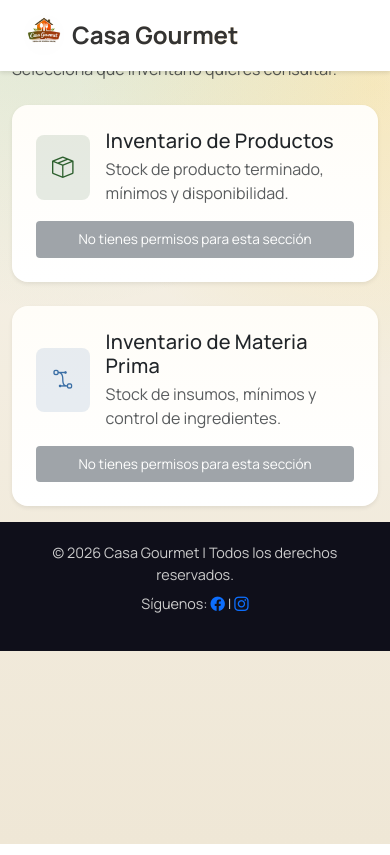
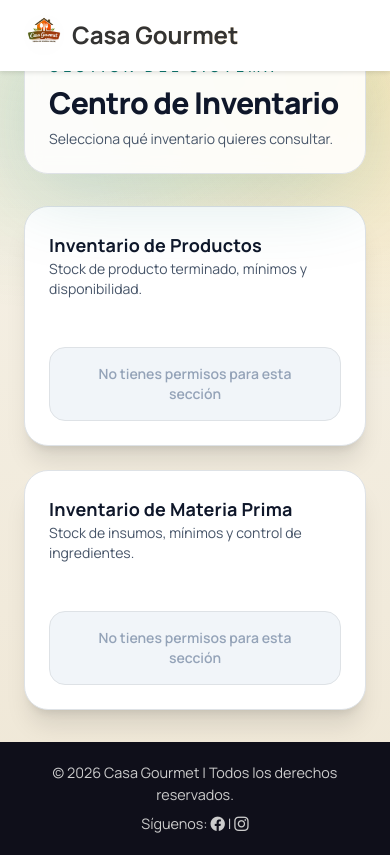
Before and after one commit to IDGS-804-23002222/FondaGourmet, a Python web app: template templates/inventario/index.html in a window 390 px wide. Run offline with Jinja, Linux system fonts and the light colour scheme; the template is opened without the code that fills it, so the values that code supplies are empty; some libraries are stand-ins or nearby versions.

Commit message:
Actualizacion inventario

```diff
--- a/templates/inventario/index.html
+++ b/templates/inventario/index.html
@@ -1,61 +1,118 @@
 {% extends "base.html" %}
 {% block title %}Inventario{% endblock %}
 
+{% block head %}
+<script src="https://cdn.tailwindcss.com"></script>
+<script>
+    tailwind.config = {
+        theme: {
+            extend: {
+                fontFamily: {
+                    sans: ['Manrope', 'Nunito Sans', 'sans-serif'],
+                },
+                colors: {
+                    gourmet: {
+                        50: '#f8fafc',
+                        100: '#e2e8f0',
+                        500: '#0f766e',
+                        600: '#115e59',
+                        700: '#134e4a',
+                        800: '#0f172a',
+                    },
+                },
+                boxShadow: {
+                    glow: '0 20px 80px rgba(15, 118, 110, 0.18)',
+                },
+            },
+        },
+    }
+</script>
+{% endblock %}
+
 {% block content %}
-<div class="container-fluid py-3">
-    <div class="mb-4">
-        <h1 class="mb-2">Centro de Inventario</h1>
-        <p class="text-muted mb-0">Selecciona qué inventario quieres consultar.</p>
+
+<div class="mx-auto max-w-6xl px-4 py-8 sm:px-6 lg:px-8">
+
+    <!-- HEADER -->
+    <div class="mb-8 rounded-3xl border border-white/60 bg-white/85 p-6 shadow-glow backdrop-blur">
+        <p class="mb-2 text-sm font-semibold uppercase tracking-[0.3em] text-teal-700">
+            Gestión del sistema
+        </p>
+        <h1 class="text-3xl font-black tracking-tight text-slate-900 sm:text-4xl">
+            Centro de Inventario
+        </h1>
+        <p class="mt-2 text-sm text-slate-600">
+            Selecciona qué inventario quieres consultar.
+        </p>
     </div>
 
-    <div class="row g-4">
-        <div class="col-12 col-lg-6">
-            <div class="card h-100 border-0 shadow-sm">
-                <div class="card-body p-4 d-flex flex-column">
-                    <div class="d-flex align-items-center gap-3 mb-3">
-                        <div class="rounded-3 p-3" style="background: rgba(44, 95, 45, 0.12); color: #2c5f2d;">
-                            <i class="bi bi-box-seam fs-4"></i>
-                        </div>
+    <!-- GRID -->
+    <div class="grid gap-6 md:grid-cols-2">
+
+        <!-- INVENTARIO PRODUCTOS -->
+        <div class="rounded-3xl border border-slate-200 bg-white p-6 shadow-xl flex flex-col justify-between">
+
+            <div class="flex items-center gap-4 mb-4">
                 <div>
-                            <h3 class="h5 mb-1">Inventario de Productos</h3>
-                            <p class="text-muted mb-0">Stock de producto terminado, mínimos y disponibilidad.</p>
+                    <h3 class="text-lg font-bold text-slate-900">
+                        Inventario de Productos
+                    </h3>
+                    <p class="text-sm text-slate-600">
+                        Stock de producto terminado, mínimos y disponibilidad.
+                    </p>
                 </div>
             </div>
 
-                    <div class="mt-auto">
+            <div class="mt-4">
                 {% if puede_ver_productos %}
-                        <a href="{{ url_for('productos.index') }}" class="btn btn-primary w-100">Ver inventario de productos</a>
+                <a href="{{ url_for('productos.index') }}"
+                    class="block w-full text-center rounded-2xl bg-slate-900 px-5 py-3 text-sm font-semibold text-white hover:bg-slate-700 transition">
+                    Ver inventario de productos
+                </a>
                 {% else %}
-                        <button class="btn btn-secondary w-100" disabled>No tienes permisos para esta sección</button>
+                <button
+                    class="w-full rounded-2xl border border-slate-300 bg-slate-100 px-5 py-3 text-sm font-semibold text-slate-400 cursor-not-allowed">
+                    No tienes permisos para esta sección
+                </button>
                 {% endif %}
             </div>
+
         </div>
+
+        <!-- INVENTARIO MATERIA PRIMA -->
+        <div class="rounded-3xl border border-slate-200 bg-white p-6 shadow-xl flex flex-col justify-between">
+
+            <div class="flex items-center gap-4 mb-4">
+
+
+                <div>
+                    <h3 class="text-lg font-bold text-slate-900">
+                        Inventario de Materia Prima
+                    </h3>
+                    <p class="text-sm text-slate-600">
+                        Stock de insumos, mínimos y control de ingredientes.
+                    </p>
                 </div>
             </div>
 
-        <div class="col-12 col-lg-6">
-            <div class="card h-100 border-0 shadow-sm">
-                <div class="card-body p-4 d-flex flex-column">
-                    <div class="d-flex align-items-center gap-3 mb-3">
-                        <div class="rounded-3 p-3" style="background: rgba(58, 110, 165, 0.12); color: #3a6ea5;">
-                            <i class="bi bi-bezier2 fs-4"></i>
-                        </div>
-                        <div>
-                            <h3 class="h5 mb-1">Inventario de Materia Prima</h3>
-                            <p class="text-muted mb-0">Stock de insumos, mínimos y control de ingredientes.</p>
-                        </div>
+            <div class="mt-4">
+                {% if puede_ver_materia_prima %}
+                <a href="{{ url_for('ingredientes.index') }}"
+                    class="block w-full text-center rounded-2xl bg-slate-900 px-5 py-3 text-sm font-semibold text-white hover:bg-slate-700 transition">
+                    Ver inventario de materia prima
+                </a>
+                {% else %}
+                <button
+                    class="w-full rounded-2xl border border-slate-300 bg-slate-100 px-5 py-3 text-sm font-semibold text-slate-400 cursor-not-allowed">
+                    No tienes permisos para esta sección
+                </button>
+                {% endif %}
             </div>
 
-                    <div class="mt-auto">
-                        {% if puede_ver_materia_prima %}
-                        <a href="{{ url_for('ingredientes.index') }}" class="btn btn-primary w-100">Ver inventario de materia prima</a>
-                        {% else %}
-                        <button class="btn btn-secondary w-100" disabled>No tienes permisos para esta sección</button>
-                        {% endif %}
         </div>
+
     </div>
+
 </div>
-        </div>
-    </div>
-</div>
+
 {% endblock %}
```
Lines whose indentation alone changed are shown as unchanged.
